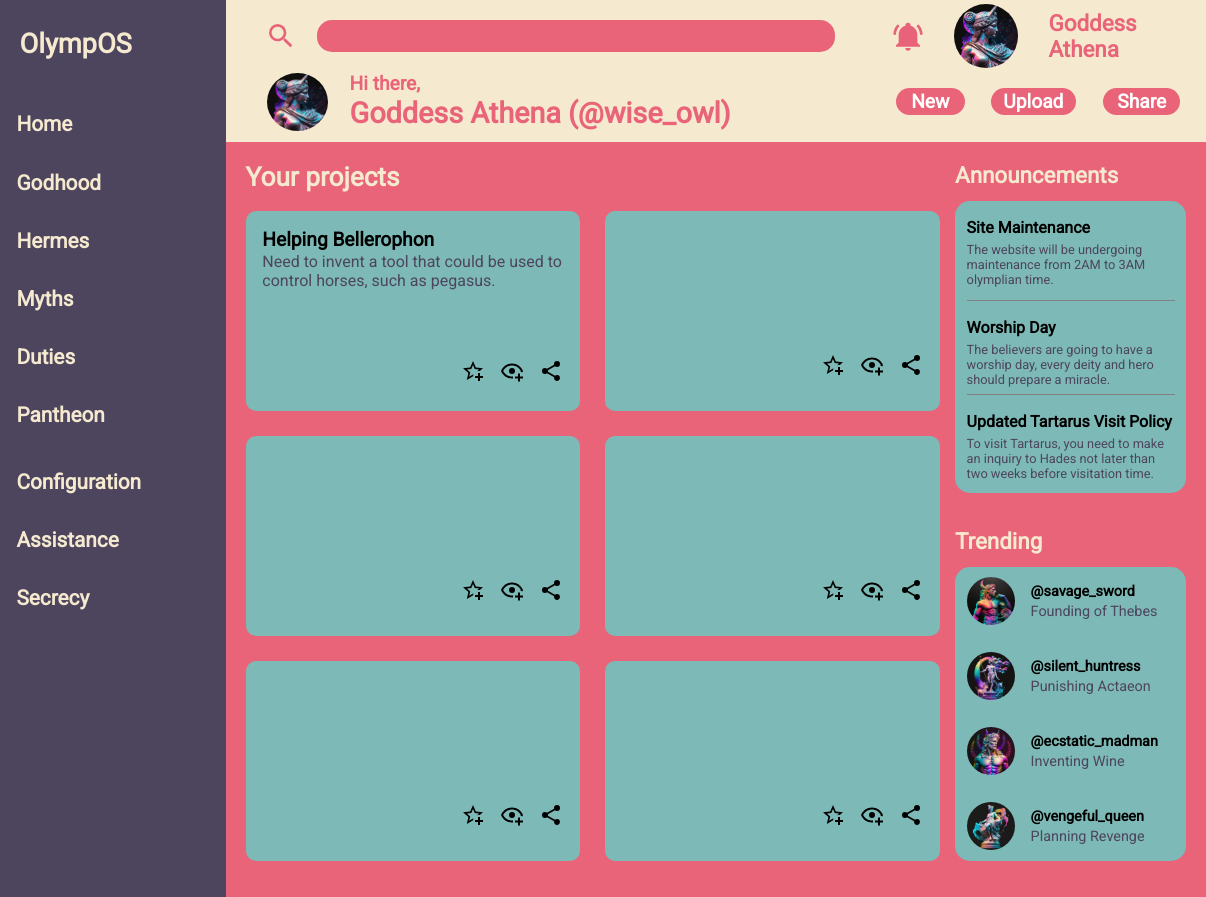
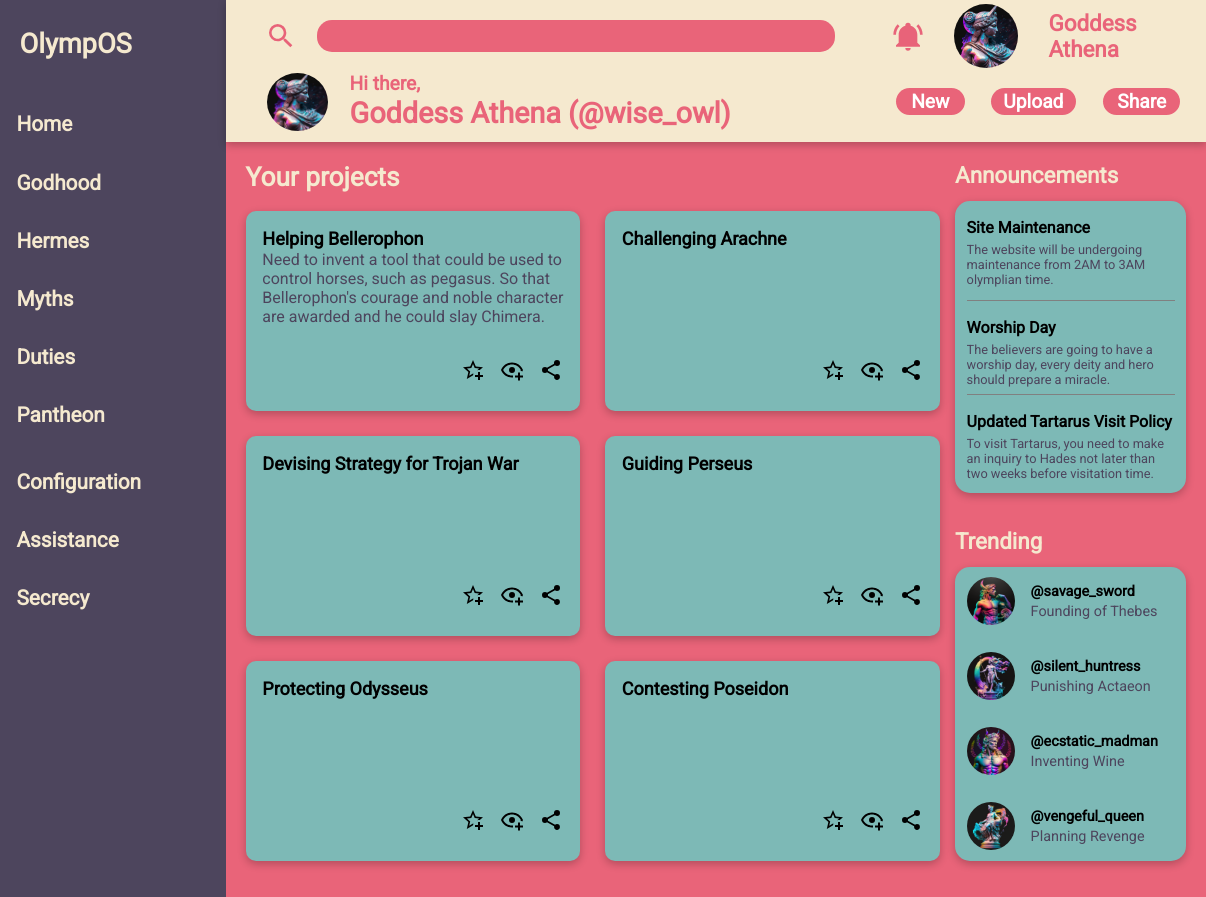
Before and after one commit to Confucii/dashboard, a plain HTML site: page index.html in a window 1280 px wide. Shown: the full height of the page, 74-1280 px from the left. Drawn offline with Linux system fonts and the light colour scheme.

Commit message:
Add content + add box shadow

```diff
--- a/index.html
+++ b/index.html
@@ -40,7 +40,8 @@
                 <h3>Your projects</h3>
                 <div class="project">
                     <h4>Helping Bellerophon</h4>
-                    <p>Need to invent a tool that could be used to control horses, such as pegasus.</p>
+                    <p>Need to invent a tool that could be used to control horses, such as pegasus.
+                        So that Bellerophon's courage and noble character are awarded and he could slay Chimera.</p>
                     <div class="project-images">
                         <img src="./images/star-plus-outline.svg" alt="star with a plus">
                         <img src="./images/eye-plus-outline.svg" alt="eye with a plus">
@@ -48,7 +49,7 @@
                     </div>
                 </div>
                 <div class="project">
-                    <h4></h4>
+                    <h4>Challenging Arachne</h4>
                     <p></p>
                     <div class="project-images">
                         <img src="./images/star-plus-outline.svg" alt="star with a plus">
@@ -57,7 +58,7 @@
                     </div>
                 </div>
                 <div class="project">
-                    <h4></h4>
+                    <h4>Devising Strategy for Trojan War</h4>
                     <p></p>
                     <div class="project-images">
                         <img src="./images/star-plus-outline.svg" alt="star with a plus">
@@ -66,7 +67,7 @@
                     </div>
                 </div>
                 <div class="project">
-                    <h4></h4>
+                    <h4>Guiding Perseus</h4>
                     <p></p>
                     <div class="project-images">
                         <img src="./images/star-plus-outline.svg" alt="star with a plus">
@@ -75,7 +76,7 @@
                     </div>
                 </div>
                 <div class="project">
-                    <h4></h4>
+                    <h4>Protecting Odysseus</h4>
                     <p></p>
                     <div class="project-images">
                         <img src="./images/star-plus-outline.svg" alt="star with a plus">
@@ -84,7 +85,7 @@
                     </div>
                 </div>
                 <div class="project">
-                    <h4></h4>
+                    <h4>Contesting Poseidon</h4>
                     <p></p>
                     <div class="project-images">
                         <img src="./images/star-plus-outline.svg" alt="star with a plus">
--- a/style/style.css
+++ b/style/style.css
@@ -80,6 +80,8 @@
     grid-template-rows: repeat(2, 1fr);
     background-color: #F5E9CF;
     padding-left: 4%;
+    z-index: 1;
+    box-shadow: rgba(0, 0, 0, 0.24) 0px 3px 8px;
 }
 
 .search {
@@ -221,10 +223,12 @@
     gap: 1px;
     padding: 5%;
     background-color: #7DB9B6;
+    overflow: hidden;
+    box-shadow: rgba(0, 0, 0, 0.24) 0px 3px 8px;
 }
 
 .project h4 {
-    font-size: 1.2rem;
+    font-size: 18px;
 }
 
 .project p {
@@ -266,6 +270,7 @@
     border-radius: 15px;
     padding: 2% 5%;
     background-color: #7DB9B6;
+    box-shadow: rgba(0, 0, 0, 0.24) 0px 3px 8px;
 }
 
 .announcement {
```
